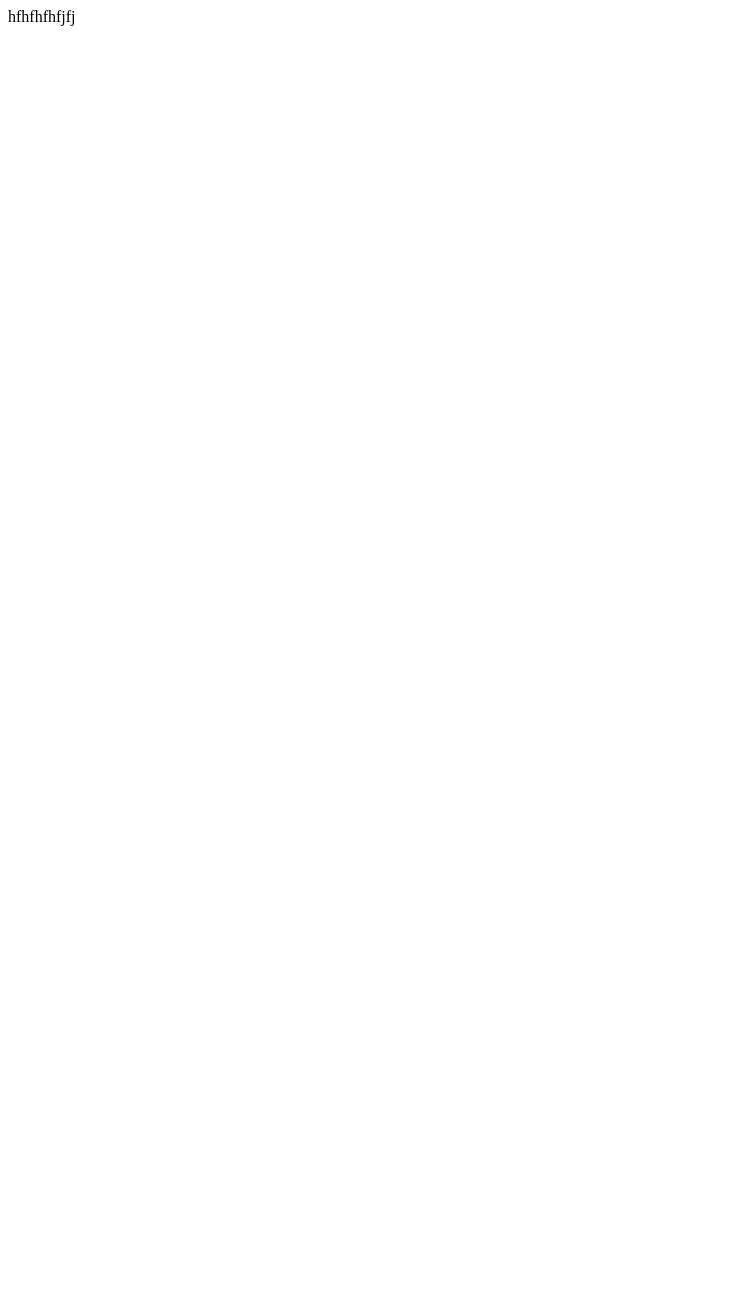
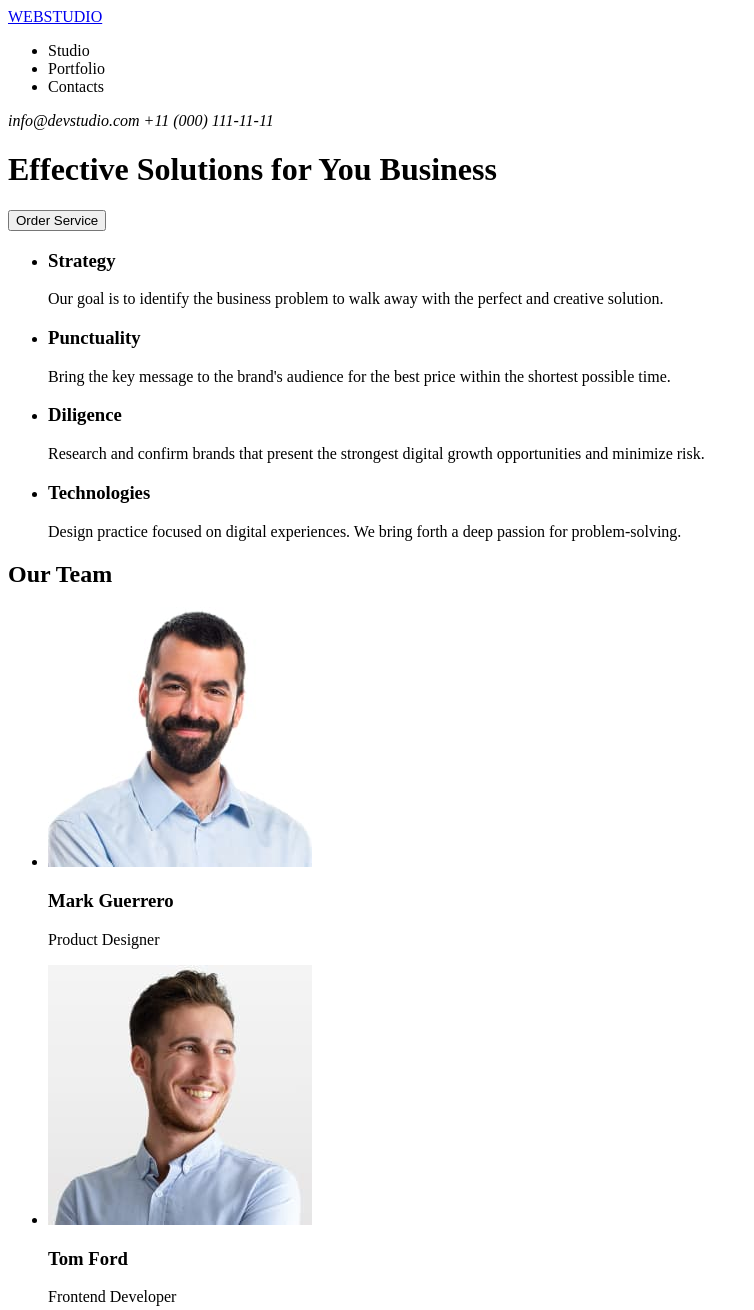
Before and after one commit to Levchenko-Olena/goit-markup-hw-01, a plain HTML site: page index.html in a window 1280 px wide. Shown: the top 1310 px of the page, without its empty margins (0-754 px from the left). Before the commit the page ends 800 px from the top, so only its background shows below. Drawn offline with Linux system fonts and the light colour scheme.

Commit message:
error correction

```diff
--- a/index.html
+++ b/index.html
@@ -7,12 +7,100 @@
 </head>
 <body>
     <header>
-        hfhfhfhfjfj
+        <a href="https://levchenko-olena.github.io/goit-markup-hw-01/">
+            WEBSTUDIO
+        </a>
+        <nav>
+            <ul>
+                <li>Studio</li>
+                <li>Portfolio</li>
+                <li>Contacts</li>
+            </ul>
+            <address>
+                info@devstudio.com
+                +11 (000) 111-11-11
+            </address>
+        </nav>
     </header>
         <main>
 
+                <h1>
+                    Effective Solutions
+                    for You Business
+                </h1>
+                <button type="_button">Order Service</button>
+
+            <section>
+               <ul>
+                <li>
+                    <h3>Strategy</h3>
+                    <p>Our goal is to identify the business
+                    problem to walk away with the perfect and creative solution.</p>
+                </li>
+                <li>
+                    <h3>Punctuality</h3>
+                    <p>Bring the key message to the brand's audience for the best
+                        price within the shortest possible time.</p>
+                </li>
+                <li>
+                    <h3>Diligence</h3>
+                    <p>Research and confirm brands that present the strongest digital
+                        growth opportunities and minimize risk.</p>
+                </li>
+                <li>
+                    <h3>Technologies</h3>
+                    <p>Design practice focused on digital experiences. We bring forth
+                        a deep passion for problem-solving.</p>
+                </li>
+               </ul>
+            </section>
+
+            <section>
+                <h2>Our Team</h2>
+                <ul>
+                    <li>
+                       <img src="/images/img_1.jpg"
+                       alt="Portrait of Mark Guerrero on a white background"
+                       width="264"
+                       height="260">
+                       <h3>Mark Guerrero</h3>
+                       <p>Product Designer</p>
+                    </li>
+                    <li>
+                        <img src="/images/img_2.jpg"
+                        alt="Portrait of Tom Ford on a white background"
+                        width="264"
+                        height="260">
+                        <h3>Tom Ford</h3>
+                        <p>Frontend Developer</p>
+                    </li>
+                    <li>
+                        <img src="/images/img_3.jpg"
+                        alt="Portrait of Camila Garcia on a white background"
+                        width="264"
+                        height="260">
+                        <h3>Camila Garcia</h3>
+                        <p>Marketing</p>
+                    </li>
+                    <li>
+                        <img src="/images/img_4.jpg"
+                        alt="Portrait of Daniel Wilson on a white background"
+                        width="264"
+                        height="260">
+                        <h3>Daniel Wilson</h3>
+                        <p>UI Designer</p>
+                    </li>
+                </ul>
+            </section>
         </main>
             <footer>
+            <a href="https://levchenko-olena.github.io/goit-markup-hw-01/">
+                WEBSTUDIO
+            </a>
+            <p>
+            Increase the flow of customers and sales for your business
+            with digital marketing & growth solutions.
+            </p>
 
             </footer>
 </body>
```
Also changed, not shown: images/img_1.jpg (added), images/img_2.jpg (added), images/img_3.jpg (added), images/img_4.jpg (added).
